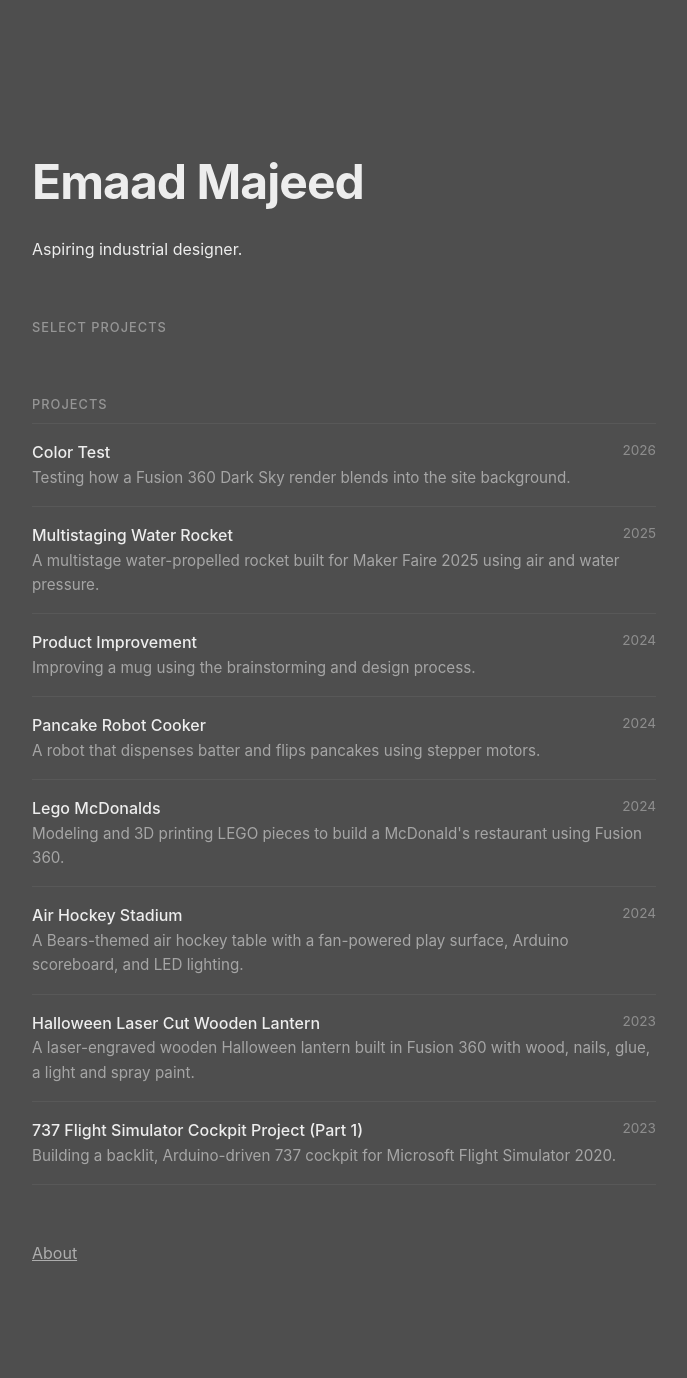
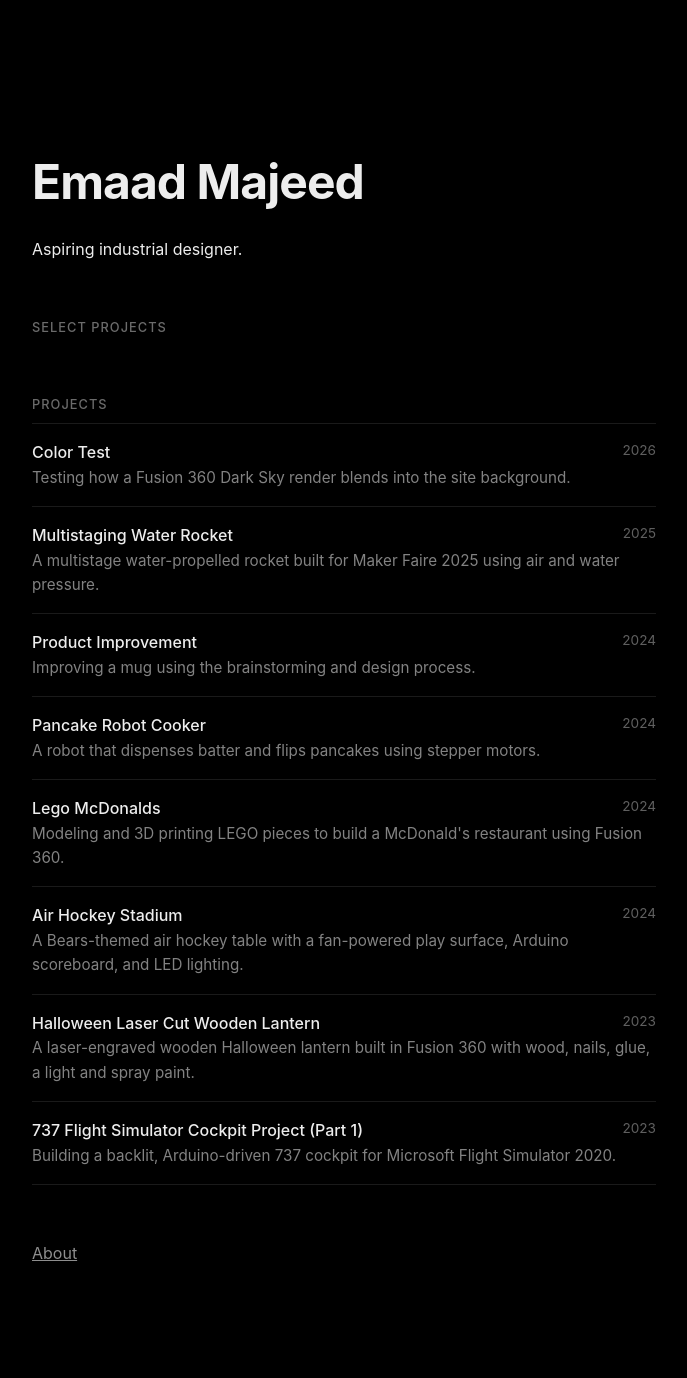
Before and after one commit to emaad-majeed/emaad-majeed.github.io, a Jekyll site: the page built from index.md, in a window 1280 px wide. Shown: the whole page, without its empty margins (296-983 px from the left). Built offline with Jekyll 4.4.1, drawn with Linux system fonts in a browser that asks for light colours.

Commit message:
Revert background to black

```diff
--- a/assets/css/style.css
+++ b/assets/css/style.css
@@ -6,7 +6,7 @@ body {
   margin: 0;
   font-family: -apple-system, BlinkMacSystemFont, "Segoe UI", Roboto, Helvetica, Arial, sans-serif;
   line-height: 1.6;
-  background: #4e4e4e; /* Fusion 360 "Dark Sky" — RGB(78,78,78) */
+  background: #000000;
   color: #ededed;
 }
 
```
